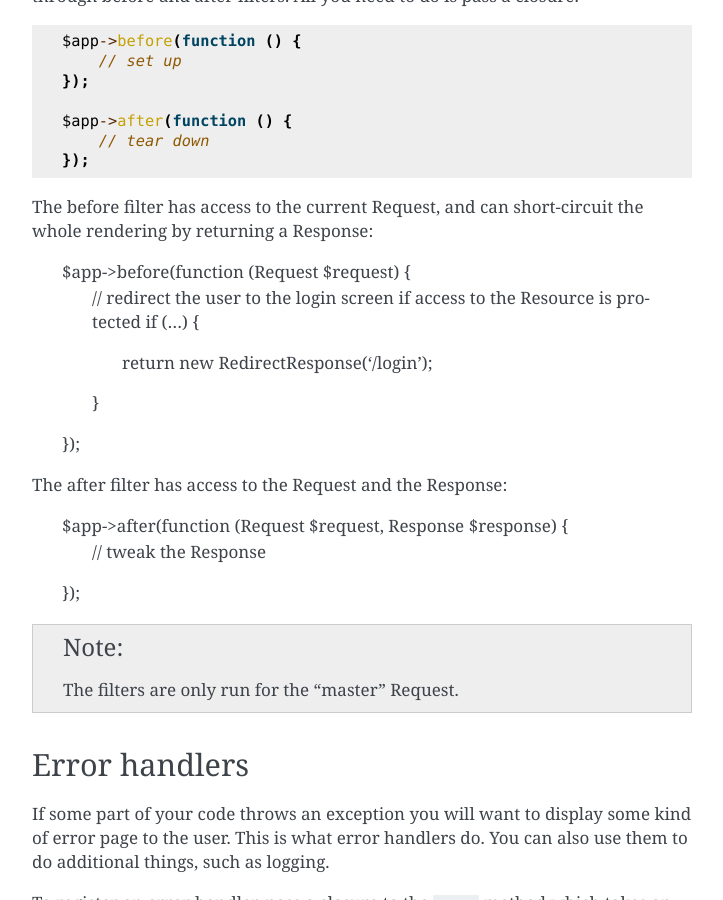
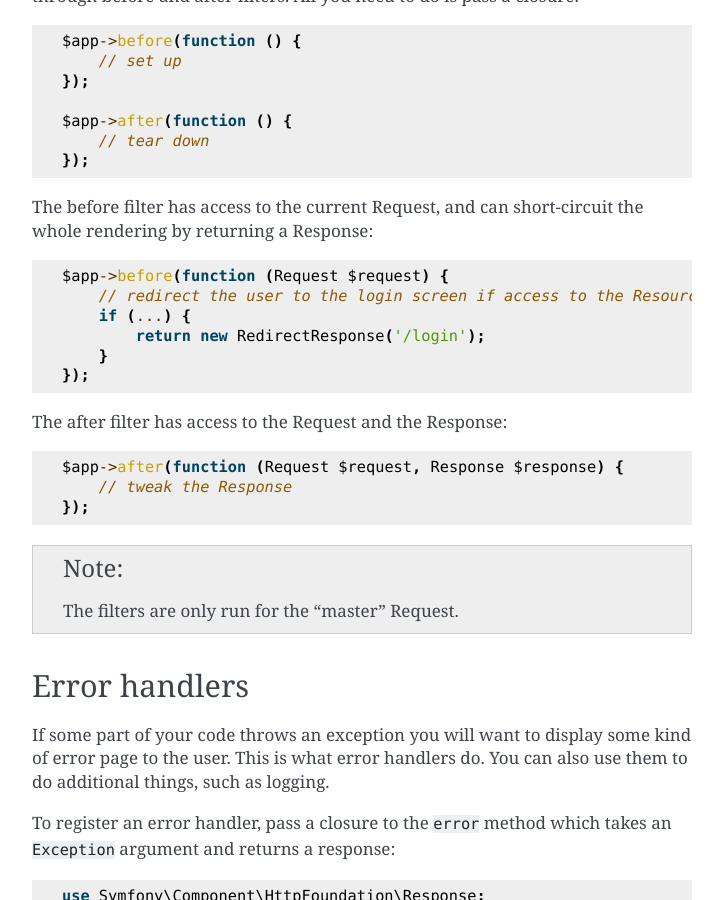
Before and after one commit to silexphp/Silex, a Sphinx documentation site: the page built from doc/usage.rst, in a window 1280 px wide and 900 px high, scrolled down 7430 px. Shown: the whole window, without its empty margins (388-1111 px from the left). Built offline with Sphinx 7.4.7, drawn with Linux system fonts in a browser that asks for light colours.

Commit message:
fixed markup in the doc

```diff
--- a/doc/usage.rst
+++ b/doc/usage.rst
@@ -355,7 +355,7 @@ through before and after filters. All you need to do is pass a closure::
     });
 
 The before filter has access to the current Request, and can short-circuit the
-whole rendering by returning a Response:
+whole rendering by returning a Response::
 
     $app->before(function (Request $request) {
         // redirect the user to the login screen if access to the Resource is protected
@@ -364,7 +364,7 @@ whole rendering by returning a Response:
         }
     });
 
-The after filter has access to the Request and the Response:
+The after filter has access to the Request and the Response::
 
     $app->after(function (Request $request, Response $response) {
         // tweak the Response
```
